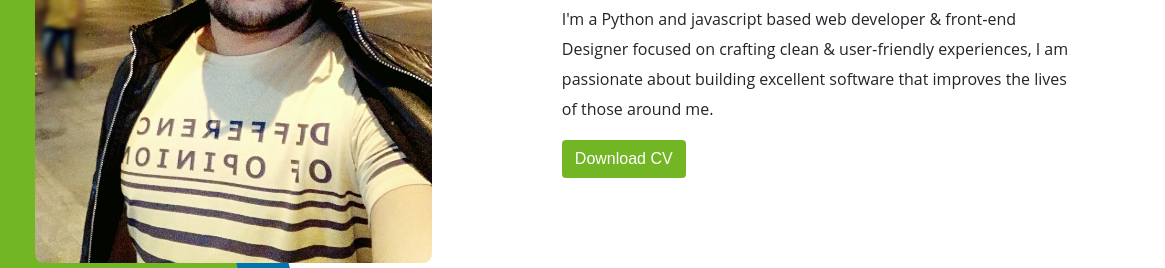
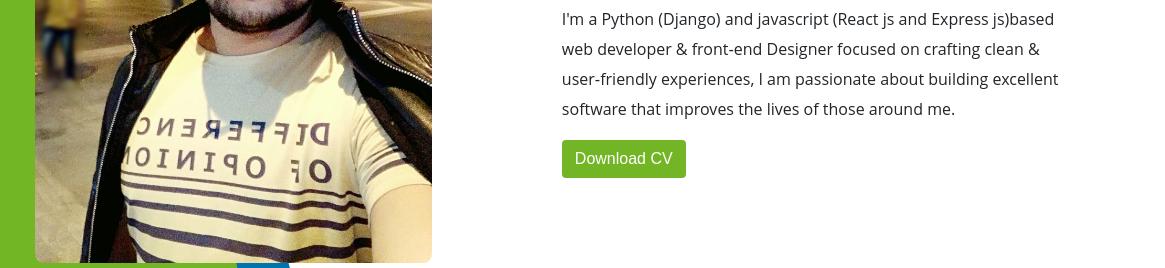
Before and after one commit to GolamRabby96/MyPortfolio, a plain HTML site: page index.html in a window 1280 px wide. Shown: the part 316-584 px from the top of the page, 0-1165 px from the left. Drawn offline with Linux system fonts and the light colour scheme.

Commit message:
done finally

```diff
--- a/index.html
+++ b/index.html
@@ -78,7 +78,7 @@
 				<div class="text">
 					<h6 class="text-uppercase open-sans-font mb-0 d-block d-sm-none d-lg-block">hi there !</h6>
 					<h1 class="text-uppercase poppins-font"><span>I'm</span> Golam Rabby</h1>
-	                <p class="open-sans-font">I'm a Python and javascript based web developer & front‑end Designer focused on crafting clean & user‑friendly experiences, I am passionate about building excellent software that improves the lives of those around me.</p>
+	                <p class="open-sans-font">I'm a Python (Django) and javascript (React js and Express js)based web developer & front‑end Designer focused on crafting clean & user‑friendly experiences, I am passionate about building excellent software that improves the lives of those around me.</p>
 					<a  href="/image/golamrabby.pdf" class="btn custombutton poppins-font" download>Download CV</a>
 				</div>
 			</div>
```
